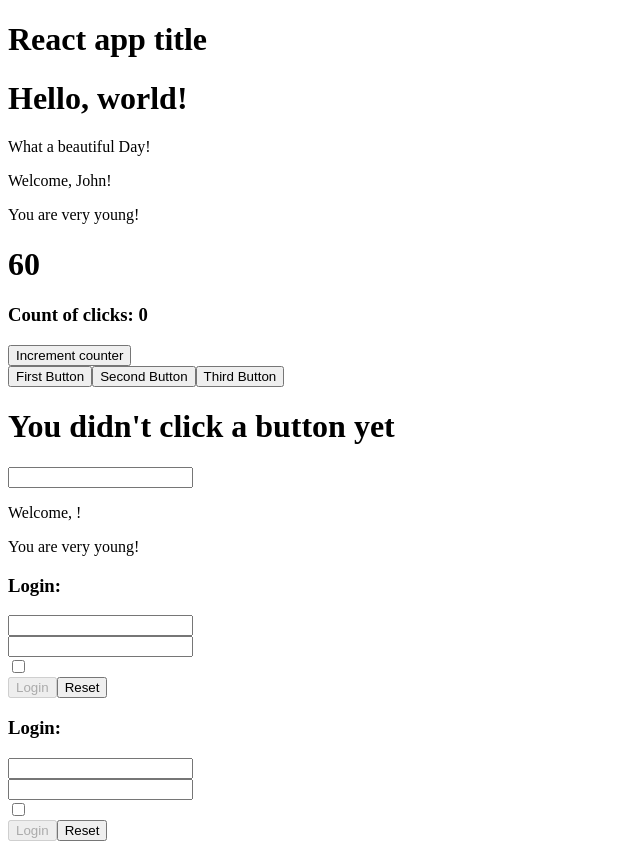
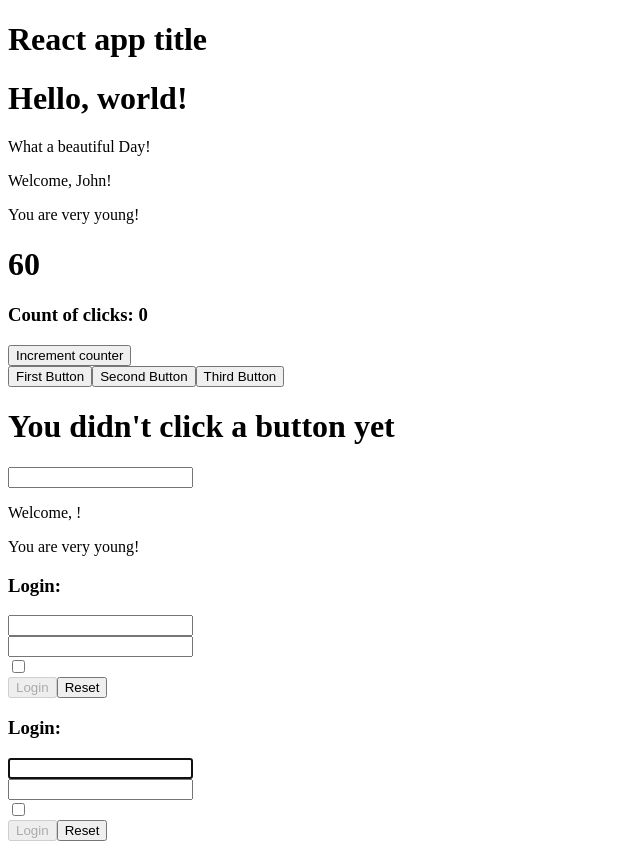
Before and after one commit to Kekko26/react-exercises, a React (Create React App) app: page / in a window 1280 px wide. Shown: the whole page, without its empty margins (0-640 px from the left). Built offline with nearby package versions, Linux system fonts and the light colour scheme.

Commit message:
Exercise done

```diff
--- a/src/UncontrolledLogin.js
+++ b/src/UncontrolledLogin.js
@@ -30,7 +30,7 @@ export class UncontrolledLogin extends React.Component{
 
             <form ref={this._reference} onSubmit={this.submitHandler} onChange={this.loginCheck}>
                 <h3>Login:</h3>
-                <input name = 'username'/> <br/>
+                <input name = 'username' autoFocus/> <br/>
                 <input name = 'password' type='password'/> <br/>
                 <input name = 'remember' type='checkbox' /> <br/>
                 <button type = 'submit' id='loginButton2'>Login</button>
```
